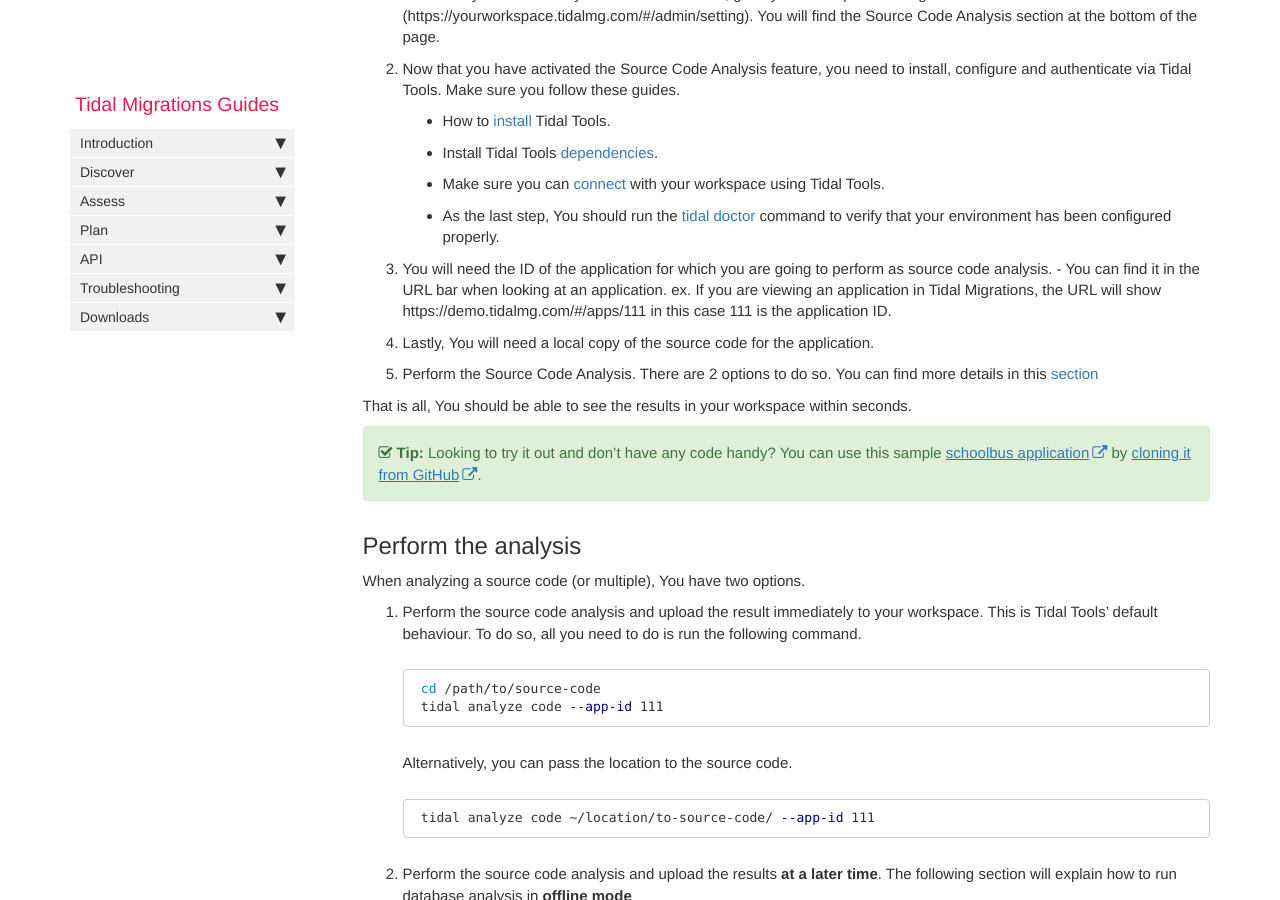
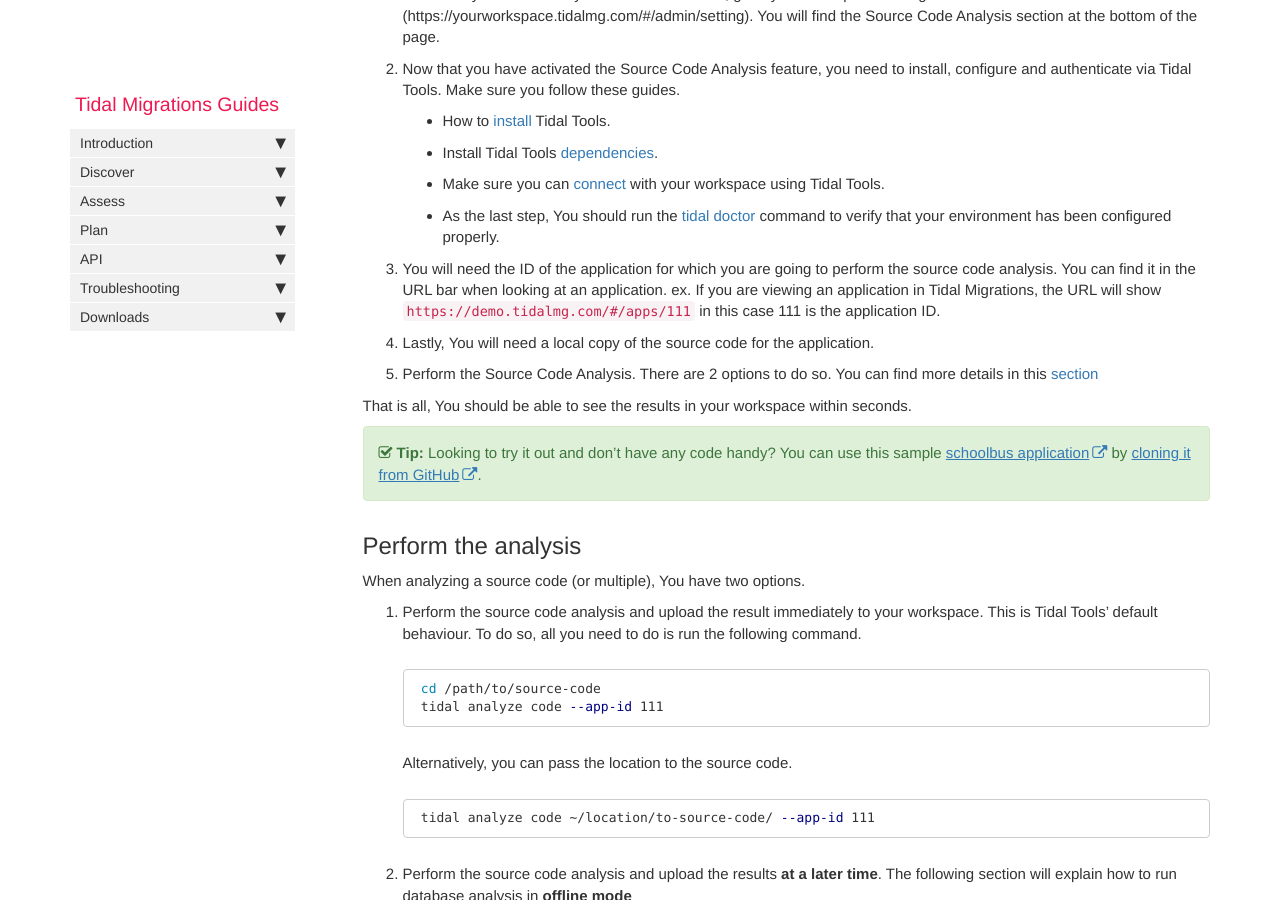
Before and after one commit to tidalmigrations/tidalmigrations.github.io, a Jekyll site: the page built from pages/tidal tools/sourcecode.md, in a window 1280 px wide and 900 px high, scrolled down 1919 px. Built offline with Jekyll 4.4.1, drawn with Linux system fonts in a browser that asks for light colours; nearby versions of some CDN libraries; comment, search, counter and statistics services are not loaded.

Commit message:
Update pages/tidal tools/sourcecode.md
Co-authored-by: Pranav Malaviya <pranavmalaviya2@gmail.com>

```diff
--- a/pages/tidal tools/sourcecode.md
+++ b/pages/tidal tools/sourcecode.md
@@ -58,7 +58,7 @@ Try it out!
   - Make sure you can [connect](tidal-tools.html#connecting-to-the-api) with your workspace using Tidal Tools.
   - As the last step, You should run the [tidal doctor](troubleshooting.html#tidal-doctor) command to verify that your environment has been configured properly.
 
-3. You will need the ID of the application for which you are going to perform as source code analysis.  - You can find it in the URL bar when looking at an application. ex. If you are viewing an application in Tidal Migrations, the URL will show https://demo.tidalmg.com/#/apps/111 in this case 111 is the application ID.
+3. You will need the ID of the application for which you are going to perform the source code analysis. You can find it in the URL bar when looking at an application. ex. If you are viewing an application in Tidal Migrations, the URL will show `https://demo.tidalmg.com/#/apps/111` in this case 111 is the application ID.
 
 4. Lastly, You will need a local copy of the source code for the application.
 
```
